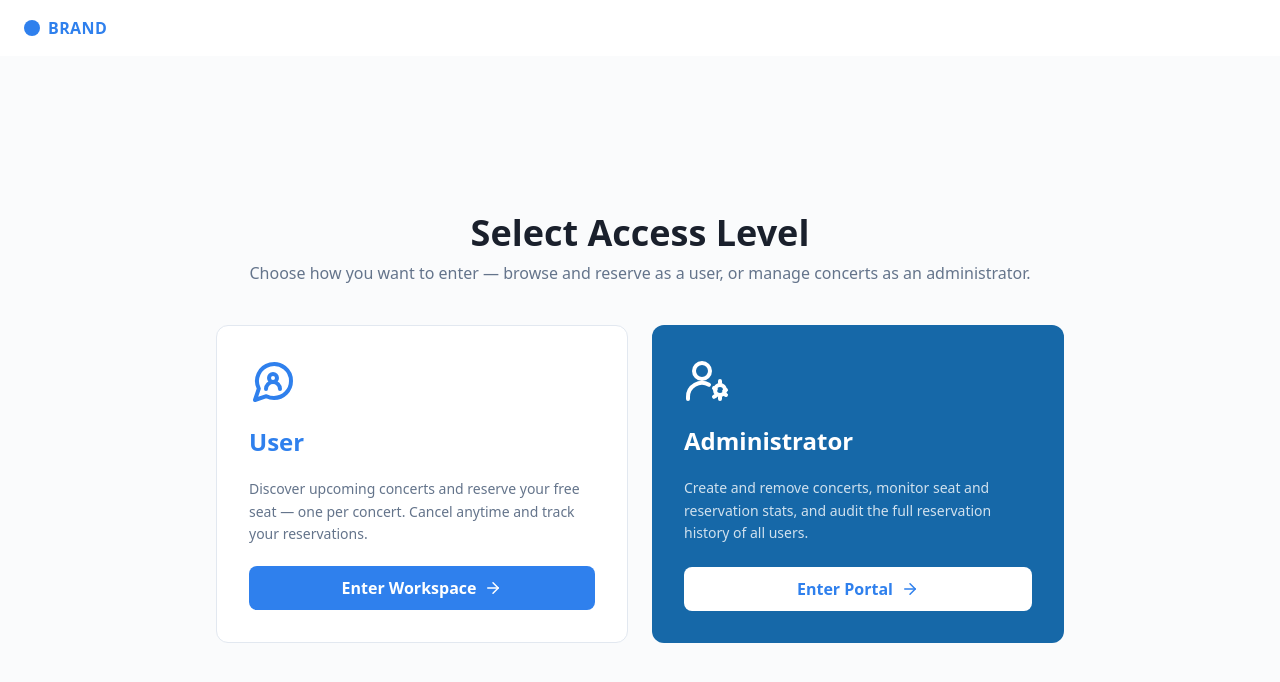
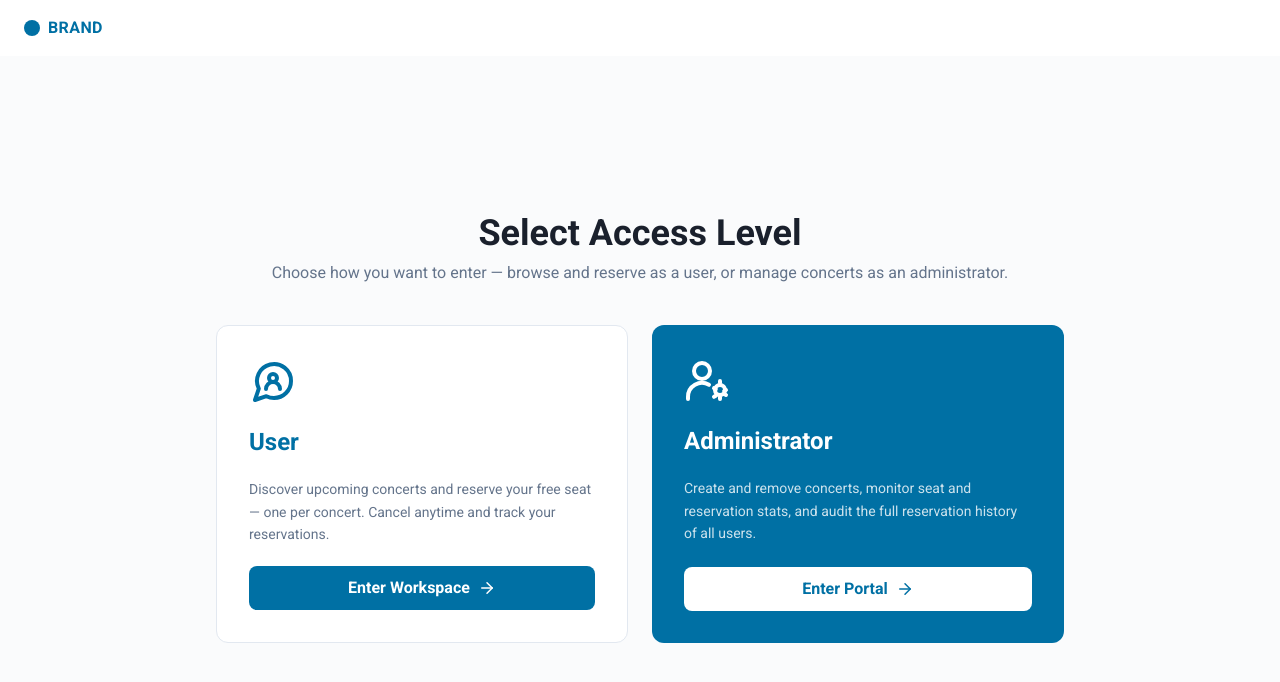
Before and after one commit to ThanaphatNorth/datawow-interview-concert-platform, a Next.js app in the folder web/: page / in a window 1280 px wide. Shown: the top 682 px of the page. Built offline with nearby package versions, Linux system fonts and the light colour scheme.

Commit message:
style(web): match Figma brand color #0070A4 and Roboto font across the app

```diff
--- a/web/src/app/layout.tsx
+++ b/web/src/app/layout.tsx
@@ -1,6 +1,14 @@
 import type { Metadata } from 'next';
+import { Roboto } from 'next/font/google';
 import '@/styles/globals.css';
 import { AppProviders } from '@/providers/app-providers';
+
+const roboto = Roboto({
+  subsets: ['latin'],
+  weight: ['400', '500', '700', '900'],
+  variable: '--font-roboto',
+  display: 'swap',
+});
 
 export const metadata: Metadata = {
   title: 'Free Concert Tickets',
@@ -9,7 +17,7 @@ export const metadata: Metadata = {
 
 export default function RootLayout({ children }: { children: React.ReactNode }) {
   return (
-    <html lang="en">
+    <html lang="en" className={roboto.variable}>
       <body>
         <AppProviders>{children}</AppProviders>
       </body>
--- a/web/src/styles/globals.css
+++ b/web/src/styles/globals.css
@@ -4,9 +4,9 @@
 
 :root {
   /* Design tokens (docs/01 §6, extracted from Figma exports) */
-  --primary: #2f80ed;
-  --primary-hover: #1f6fd6;
-  --brand: #1668a8;
+  --primary: #0070a4;
+  --primary-hover: #005a83;
+  --brand: #0070a4;
   --success: #12a887;
   --danger: #f2675f;
   --danger-hover: #e5544c;
@@ -31,7 +31,8 @@ body {
   margin: 0;
   background: var(--bg);
   color: var(--text);
-  font-family: system-ui, -apple-system, 'Segoe UI', Roboto, Helvetica, Arial, sans-serif;
+  font-family: var(--font-roboto), 'Roboto', system-ui, -apple-system, 'Segoe UI', Helvetica, Arial,
+    sans-serif;
   -webkit-font-smoothing: antialiased;
 }
 
```
Also changed, not shown: 1 other file (tests, documents, lock files or other folders).
